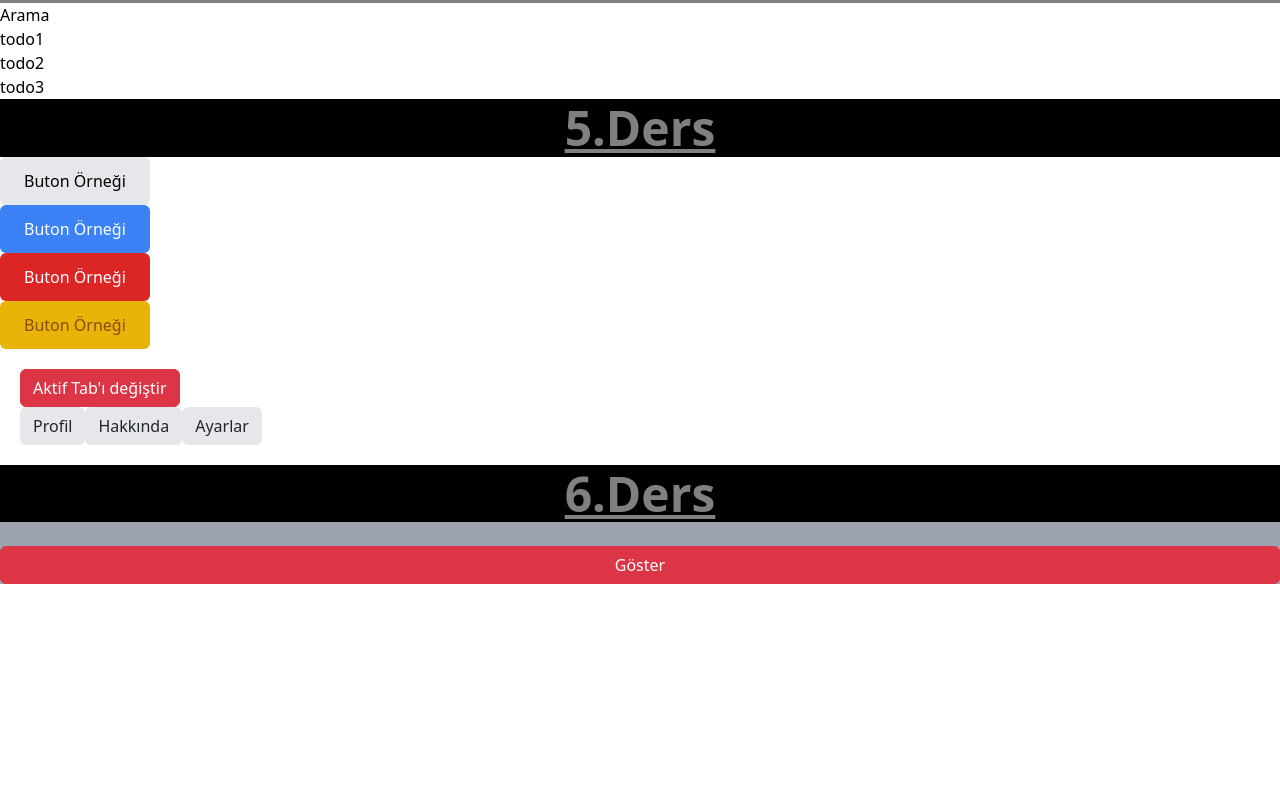
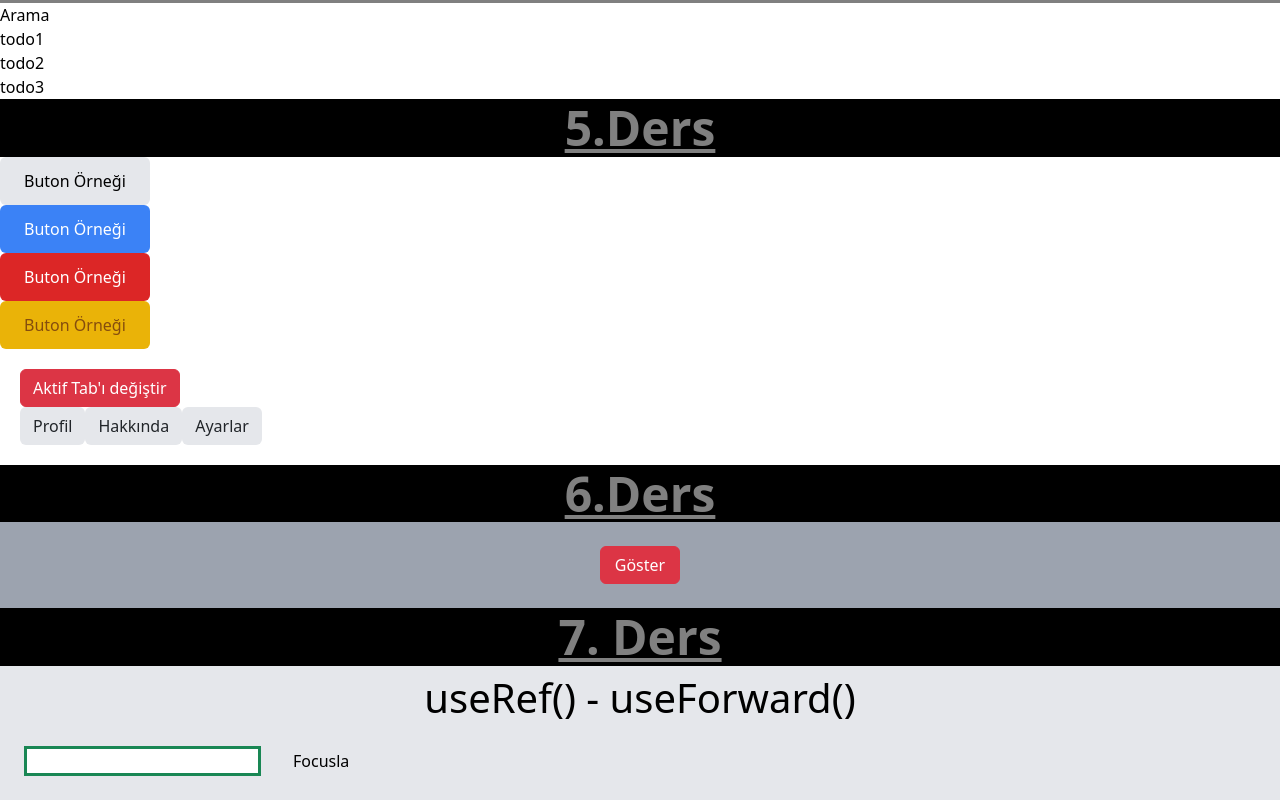
Before and after one commit to maydinn37/react-learn, a React (Create React App) app: page / in a window 1280 px wide. Shown: the part 413-1213 px from the top of the page. Before the commit the page ends 997 px from the top, so only its background shows below. Built offline with nearby package versions, Linux system fonts and the light colour scheme.

Commit message:
Seven Lesson Updated

```diff
--- a/src/App.js
+++ b/src/App.js
@@ -6,7 +6,7 @@ import Bootstrap from "./bootstrap.js";
 import Btn from "./components/Btn.js";
 import "./components/tailwind.css";
 import Tab from "./components/Tab.js";
-import { useState } from "react";
+import { useState, useRef } from "react";
 import TestComponent from "./components/TestComponent.js";
 
 const Todos = ["todo1", "todo2", "todo3"];
@@ -14,6 +14,8 @@ const Todos = ["todo1", "todo2", "todo3"];
 function App() {
   const [activeTab, setActiveTab] = useState(1);
   const [show, setShow] = useState(false);
+  const inputRef = useRef();
+  const focusInput = () => inputRef.current.focus();
 
   return (
     <div className={styles.App}>
@@ -79,13 +81,25 @@ function App() {
       <Title theme="dark">6.Ders</Title>
       <div className="bg-gray-400 d-flex flex-col justify-content-center">
         <button
-          className="btn btn-danger mt-4 "
+          className="btn btn-danger mt-4 mb-4 w-20 align-self-center "
           onClick={() => setShow((show) => !show)}
         >
           {show ? "Gizle" : "Göster"}
         </button>
         {show && <TestComponent />}
       </div>
+      <div className="bg-gray-200">
+        <Title theme="dark">7. Ders</Title>
+        <h1 className="text-center fs-1 mt-2"> useRef() - useForward() </h1>
+        <input
+          className="m-4 border border-3 border-success "
+          type="text"
+          ref={inputRef}
+        />
+        <button className="ml-2" onClick={focusInput}>
+          Focusla
+        </button>
+      </div>
     </div>
   );
 }
```
